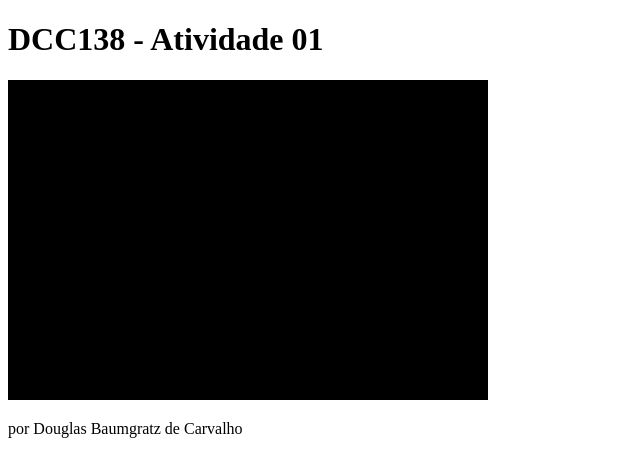
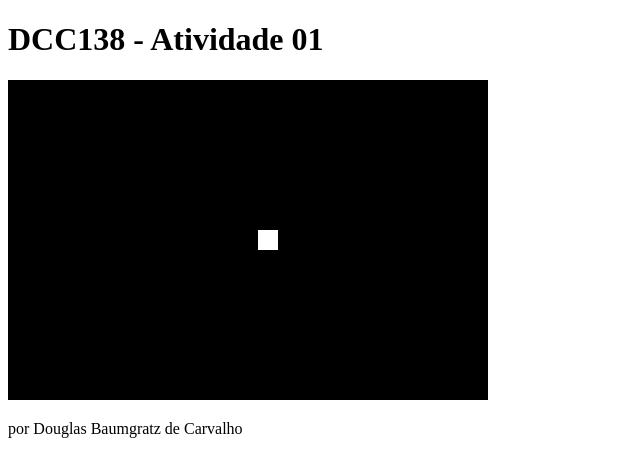
Before and after one commit to ufjf-dcc104/ufjf-dcc138-2021-3ere-atv1-douglasBaumgratz, a plain HTML site: page index.html in a window 1280 px wide. Shown: the full height of the page, 0-640 px from the left. Drawn offline with Linux system fonts and the light colour scheme.

Commit message:
refatora desenho em função

```diff
--- a/index.html
+++ b/index.html
@@ -1,9 +1,9 @@
 <!DOCTYPE html>
 <html lang="pt">
   <head>
-    <meta charset="UTF-8">
-    <meta http-equiv="X-UA-Compatible" content="IE=edge">
-    <meta name="viewport" content="width=device-width, initial-scale=1.0">
+    <meta charset="UTF-8" />
+    <meta http-equiv="X-UA-Compatible" content="IE=edge" />
+    <meta name="viewport" content="width=device-width, initial-scale=1.0" />
     <title>DCC138</title>
   </head>
   <body>
@@ -14,13 +14,20 @@
     <script>
       let canvas = document.querySelector("canvas");
       let ctx = canvas.getContext("2d");
+      let x = 250;
 
       canvas.width = 480;
       canvas.height = 320;
 
+      desenha();
+
+      function desenha() {
         ctx.fillStyle = "black";
         ctx.fillRect(0, 0, canvas.width, canvas.height);
+
+        ctx.fillStyle = "white";
+        ctx.fillRect(x, 150, 20, 20);
+      }
     </script>
-
   </body>
 </html>
```
Lines whose indentation alone changed are shown as unchanged.
